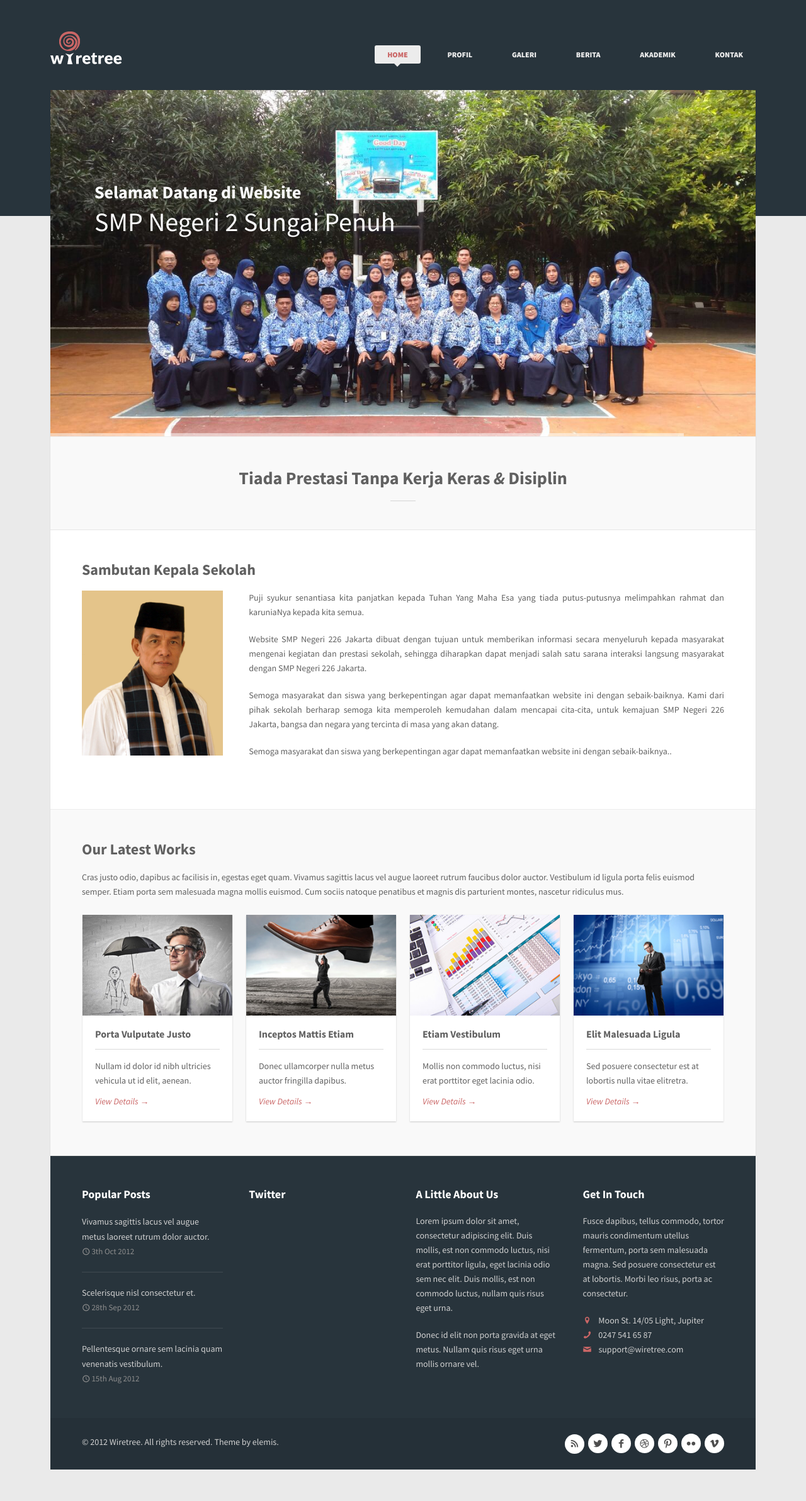
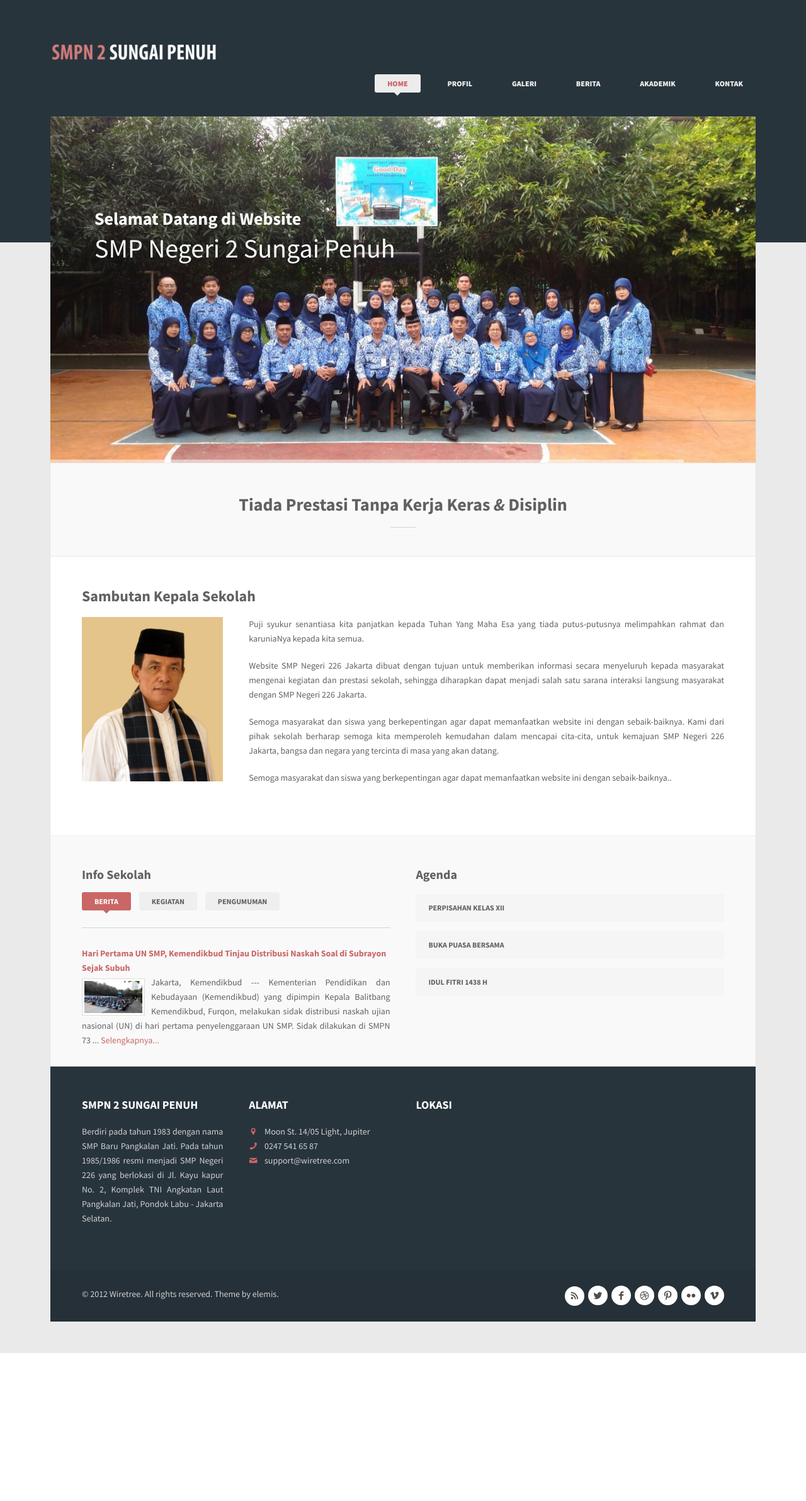
Before and after one commit to novalkrnfds/SMPN2dev, a CodeIgniter app: page /SMPN2dev/ in a window 1280 px wide. Shown: the whole page at 63% size. After the commit the page ends 2149 px from the top, so only its background shows below. Run offline with CodeIgniter, Linux system fonts and the light colour scheme; some libraries are stand-ins or nearby versions; grey boxes are pictures that could not be loaded.

Commit message:
agenda dan berita

```diff
--- a/application/views/content/home.php
+++ b/application/views/content/home.php
@@ -50,67 +50,64 @@
 		</div>
 	</div>
 	<div class="inner dark">
-		<h2>Our Latest Works</h2>
-		<p>Cras justo odio, dapibus ac facilisis in, egestas eget quam. Vivamus sagittis lacus vel augue laoreet rutrum faucibus dolor auctor. Vestibulum id ligula porta felis euismod semper. Etiam porta sem malesuada magna mollis euismod. Cum sociis natoque penatibus et magnis dis parturient montes, nascetur ridiculus mus.</p>
+		<div class="one-half">
+			<h3>Info Sekolah</h3>
+			<div class="tabs tab-container">
+				<ul class="etabs">
+					<li class="tab"><a href="#berita">Berita</a></li>
+					<li class="tab"><a href="#kegiatan">Kegiatan</a></li>
+					<li class="tab"><a href="#pengumuman">Pengumuman</a></li>
+				</ul>
+				<div class="panel-container">
+					<div id="berita">
+						<div class="grid-wrapper">
+							<a href="#"><b>Hari Pertama UN SMP, Kemendikbud Tinjau Distribusi Naskah Soal di Subrayon Sejak Subuh</b></a>
+							<p style='text-align: justify;'><img src='<?php echo base_url();?>assets/style/images/sementara/5.jpg' width='100px' style='float:left; margin: 5px 10px 0 0; padding: 3px; background: #fff; border: 1px solid #dcdcdc'>
+								Jakarta, Kemendikbud --- Kementerian Pendidikan dan Kebudayaan (Kemendikbud) yang dipimpin Kepala Balitbang Kemendikbud, Furqon, melakukan sidak distribusi naskah ujian nasional (UN) di hari pertama penyelenggaraan UN SMP.
+								Sidak dilakukan di SMPN 73 ... <a href='#'>  Selengkapnya...</a></p><br>
+						</div>
+					</div>
+				</div>
+			</div>
+		</div><div class="one-half last">
+        <h3>Agenda</h3>
+        <!-- Begin Toggle -->
+        <div class="toggle">
+          <h4 class="title">Perpisahan Kelas XII</h4>
+          <div class="togglebox">
+            <div>
+              <p>Pellentesque habitant morbi tristique senectus et netus et malesuada fames ac turpis egestas. Nulla facilisi. Class aptent taciti sociosqu ad litora torquent per conubia nostra, per inceptos himenaeos. Nunc rhoncus tortor quis eros bibendum a tempus est dapibus. Vivamus consectetur quam eu tellus porttitor ultrices. Nunc metus massa, ullamcorper sit amet malesuada a, porttitor in tellus.</p>
+            </div>
+          </div>
+        </div>
+        <!-- End Toggle -->
+
+        <!-- Begin Toggle -->
+        <div class="toggle">
+          <h4 class="title">Buka Puasa Bersama</h4>
+          <div class="togglebox in">
+            <div>
+              <p>Pellentesque habitant morbi tristique senectus et netus et malesuada fames ac turpis egestas. Nulla facilisi. Class aptent taciti sociosqu ad litora torquent per conubia nostra, per inceptos himenaeos. Nunc rhoncus tortor quis eros bibendum a tempus est dapibus. Vivamus consectetur quam eu tellus porttitor ultrices. Nunc metus massa, ullamcorper sit amet malesuada a, porttitor in tellus.</p>
+            </div>
+          </div>
+        </div>
+        <!-- End Toggle -->
+
+        <!-- Begin Toggle -->
+        <div class="toggle">
+          <h4 class="title">Idul Fitri 1438 H</h4>
+          <div class="togglebox">
+            <div>
+              <p>Pellentesque habitant morbi tristique senectus et netus et malesuada fames ac turpis egestas. Nulla facilisi. Class aptent taciti sociosqu ad litora torquent per conubia nostra, per inceptos himenaeos. Nunc rhoncus tortor quis eros bibendum a tempus est dapibus. Vivamus consectetur quam eu tellus porttitor ultrices. Nunc metus massa, ullamcorper sit amet malesuada a, porttitor in tellus.</p>
+            </div>
+          </div>
+        </div>
+        <!-- End Toggle -->
+
+      </div>
+		<p><font color="#f3f3f3">.</font></p>
+		<br>
 		<div class="grid-wrapper">
-			<ul class="items">
-				<li class="item">
-					<div class="overlay">
-						<a href="<?php echo base_url();?>assets/style/images/art/p1-full.jpg" class="fancybox-media">
-							<img src="<?php echo base_url();?>assets/style/images/art/col4/p1.jpg" alt="" />
-						</a>
-					</div>
-					<div class="info">
-						<h4 class="long-lined">
-							<a href="portfolio-post.html">Porta Vulputate Justo</a>
-						</h4>
-						<p>Nullam id dolor id nibh ultricies vehicula ut id elit, aenean.</p>
-						<a href="portfolio-post.html" class="more">View Details →</a>
-					</div>
-				</li>
-				<li class="item">
-					<div class="overlay">
-						<a href="<?php echo base_url();?>assets/style/images/art/p2-full.jpg" class="fancybox-media">
-							<img src="<?php echo base_url();?>assets/style/images/art/col4/p2.jpg" alt="" />
-						</a>
-					</div>
-					<div class="info">
-						<h4 class="long-lined">
-							<a href="portfolio-post.html">Inceptos Mattis Etiam</a>
-						</h4>
-						<p>Donec ullamcorper nulla metus auctor fringilla dapibus.</p>
-						<a href="portfolio-post.html" class="more">View Details →</a>
-					</div>
-				</li>
-				<li class="item">
-					<div class="overlay">
-						<a href="<?php echo base_url();?>assets/style/images/art/p3-full.jpg" class="fancybox-media">
-							<img src="<?php echo base_url();?>assets/style/images/art/col4/p3.jpg" alt="" />
-						</a>
-					</div>
-					<div class="info">
-						<h4 class="long-lined">
-							<a href="portfolio-post.html">Etiam Vestibulum</a>
-						</h4>
-						<p>Mollis non commodo luctus, nisi erat porttitor eget lacinia odio.</p>
-						<a href="portfolio-post.html" class="more">View Details →</a>
-					</div>
-				</li>
-				<li class="item">
-					<div class="overlay">
-						<a href="<?php echo base_url();?>assets/style/images/art/p4-full.jpg" class="fancybox-media">
-							<img src="<?php echo base_url();?>assets/style/images/art/col4/p4.jpg" alt="" />
-						</a>
-					</div>
-					<div class="info">
-						<h4 class="long-lined">
-							<a href="portfolio-post.html">Elit Malesuada Ligula</a>
-						</h4>
-						<p>Sed posuere consectetur est at lobortis nulla vitae elitretra.</p>
-						<a href="portfolio-post.html" class="more">View Details →</a>
-					</div>
-				</li>
-			</ul>
 		</div>
 	</div>
 </div>
--- a/application/views/templates/footer.php
+++ b/application/views/templates/footer.php
@@ -2,39 +2,18 @@
 	<!-- Begin Inner -->
 	<div class="inner">
 		<div class="one-fourth widget">
-						<h3 class="widget-title">Popular Posts</h3>
-						<ul class="post-list">
-							<li>
-								<h6><a href="blog-post.html">Vivamus sagittis lacus vel augue metus laoreet rutrum dolor auctor.</a></h6>
-								<em>3th Oct 2012</em>
-							</li>
-							<li>
-								<h6><a href="blog-post.html">Scelerisque nisl consectetur et.</a></h6>
-								<em>28th Sep 2012</em>
-							</li>
-							<li>
-								<h6><a href="blog-post.html">Pellentesque ornare sem lacinia quam venenatis vestibulum.</a></h6>
-								<em>15th Aug 2012</em>
-							</li>
-						</ul>
+			<h3 class="widget-title">SMPN 2 SUNGAI PENUH</h3>
+			<p style="text-align:justify">Berdiri pada tahun 1983 dengan nama SMP Baru Pangkalan Jati. Pada tahun 1985/1986 resmi menjadi SMP Negeri 226 yang berlokasi di Jl. Kayu kapur No. 2, Komplek TNI Angkatan Laut Pangkalan Jati, Pondok Labu - Jakarta Selatan.</p>
 		</div>
 		<div class="one-fourth widget">
-						<h3 class="widget-title">Twitter</h3>
-						<div id="twitter-wrapper">
-							<div id="twitter"></div>
-						</div>
-					</div>
-					<div class="one-fourth widget">
-						<h3 class="widget-title">A Little About Us</h3>
-						<p>Lorem ipsum dolor sit amet, consectetur adipiscing elit. Duis mollis, est non commodo luctus, nisi erat porttitor ligula, eget lacinia odio sem nec elit. Duis mollis, est non commodo luctus, nullam quis risus eget urna.</p>
-						<p>Donec id elit non porta gravida at eget metus. Nullam quis risus eget urna mollis ornare vel.</p>
-					</div>
-					<div class="one-fourth last widget">
-						<h3 class="widget-title">Get In Touch</h3>
-						<p>Fusce dapibus, tellus commodo, tortor mauris condimentum utellus fermentum, porta sem malesuada magna. Sed posuere consectetur est at lobortis. Morbi leo risus, porta ac consectetur.</p>
+			<h3 class="widget-title">ALAMAT</h3>
 			<i class="icon-location contact"></i> Moon St. 14/05 Light, Jupiter <br />
 			<i class="icon-phone contact"></i> 0247 541 65 87 <br />
 			<i class="icon-mail contact"></i> <a href="mailto:support@wiretree.com">support@wiretree.com</a>
+		</div>
+		<div class="one-half last widget">
+			<h3 class="widget-title">LOKASI</h3>
+			<iframe src="https://www.google.com/maps/embed?pb=!1m18!1m12!1m3!1d3987.300791848831!2d101.37719131436613!3d-2.035499998516123!2m3!1f0!2f0!3f0!3m2!1i1024!2i768!4f13.1!3m3!1m2!1s0x2e2da0d0786da525%3A0xef467204ec345467!2sSMP+Negeri+II+Sungai+Penuh!5e0!3m2!1sen!2sid!4v1496528346666" width="100%" height="100%" frameborder="0" style="border:0" allowfullscreen></iframe>
 		</div>
 		<div class="clear"></div>
 	</div>
--- a/application/views/templates/home.php
+++ b/application/views/templates/home.php
@@ -48,7 +48,7 @@
 					<header>
 						<div class="logo">
 							<a href="#">
-								<img src="<?php echo base_url();?>assets/style/images/logo.png" alt="" />
+								<img src="<?php echo base_url();?>assets/style/images/lg.png" width="40%" alt="" />
 							</a>
 						</div>
 
```
Lines whose indentation alone changed are shown as unchanged.
